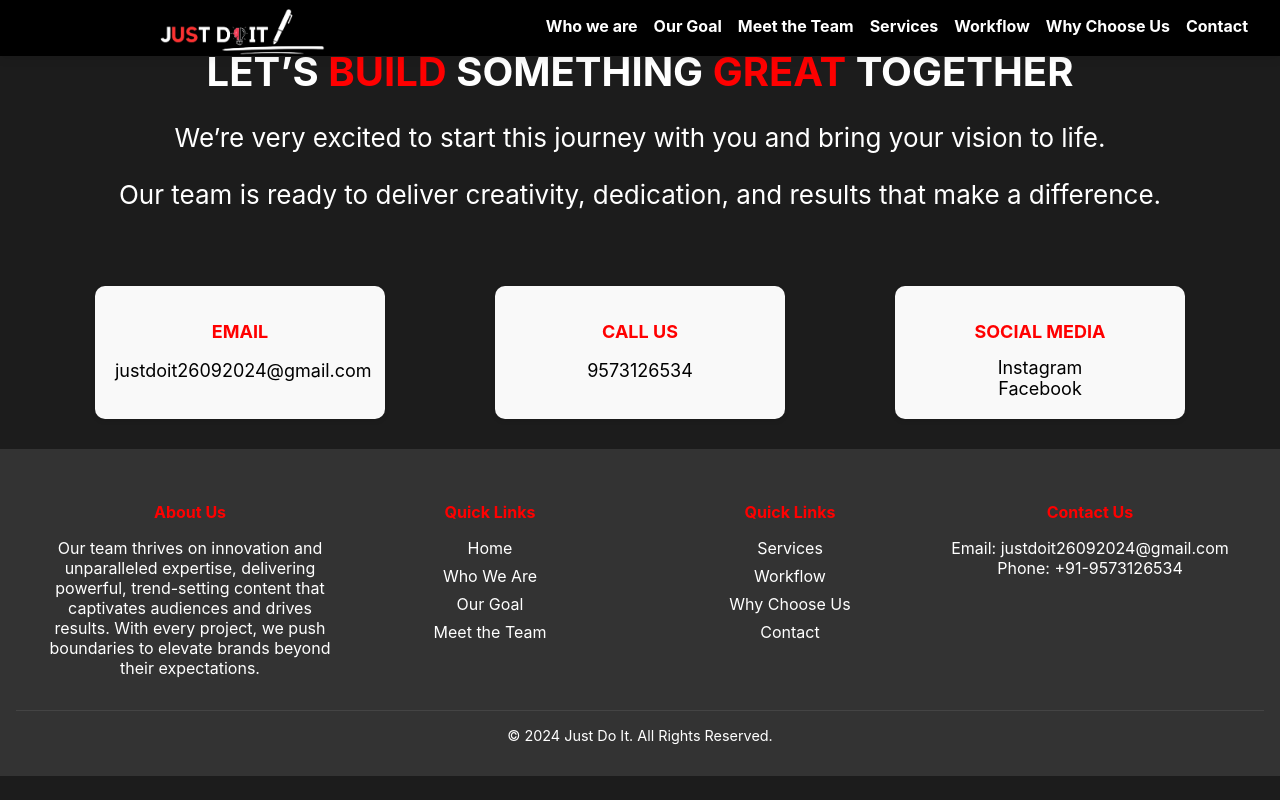
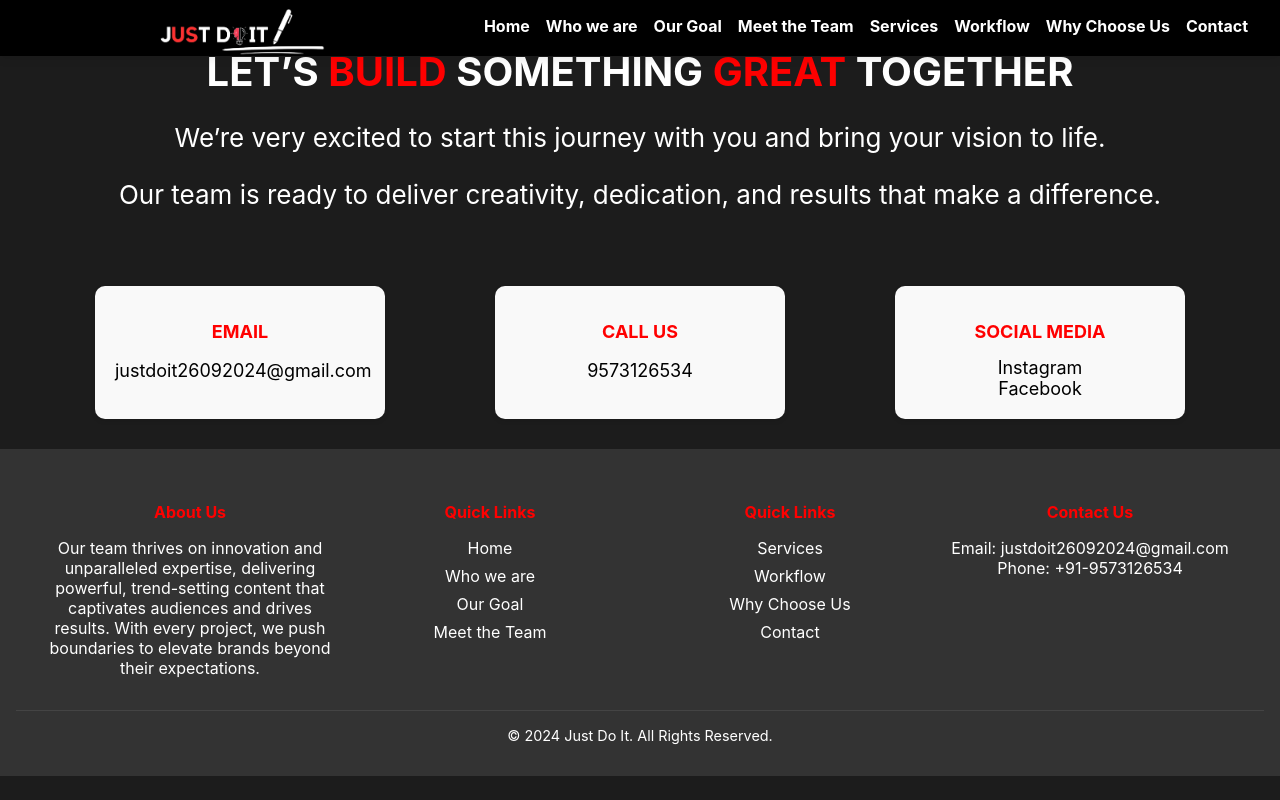
Before and after one commit to PiyushGogo/just-do-it, a React (Create React App) app in the folder just-do-it/: page /contact in a window 1280 px wide. Built offline with nearby package versions, Linux system fonts and the light colour scheme.

Commit message:
footer urls added

```diff
--- a/just-do-it/src/components/Footer/Footer.jsx
+++ b/just-do-it/src/components/Footer/Footer.jsx
@@ -1,6 +1,7 @@
 // Footer.js
 import React from "react";
 import "./Footer.css";
+import { Link } from "react-router-dom";
 
 const Footer = () => {
   return (
@@ -22,13 +23,19 @@ const Footer = () => {
               <a href="/">Home</a>
             </li>
             <li>
-              <a href="#who-we-are">Who We Are</a>
+              <Link to="/who-we-are">
+                <p>Who we are</p>
+              </Link>
             </li>
             <li>
-              <a href="#goal-section">Our Goal</a>
+              <Link to="/our-goal">
+                <p>Our Goal</p>
+              </Link>
             </li>
             <li>
-              <a href="#team-section">Meet the Team</a>
+              <Link to="/team">
+                <p>Meet the Team</p>
+              </Link>
             </li>
           </ul>
         </div>
@@ -36,16 +43,24 @@ const Footer = () => {
           <h4>Quick Links</h4>
           <ul>
             <li>
-              <a href="/">Services</a>
+              <Link to="/services">
+                <p>Services</p>
+              </Link>
             </li>
             <li>
-              <a href="#workflow-page">Workflow</a>
+              <Link to="/workflow">
+                <p> Workflow</p>
+              </Link>
             </li>
             <li>
-              <a href="#why-choose-us">Why Choose Us</a>
+              <Link to="/why-choose-us">
+                <p> Why Choose Us</p>
+              </Link>
             </li>
             <li>
-              <a href="#contact-us">Contact</a>
+              <Link to="/contact">
+                <p> Contact</p>
+              </Link>
             </li>
           </ul>
         </div>
--- a/just-do-it/src/components/Header/Header.jsx
+++ b/just-do-it/src/components/Header/Header.jsx
@@ -20,6 +20,11 @@ const Header = () => {
       </div>
       <nav className={isMenuOpen ? "nav-open" : ""}>
         <ul>
+          <li>
+            <Link to="/">
+              <p>Home</p>
+            </Link>
+          </li>
           <li>
             <Link to="/who-we-are">
               <p>Who we are</p>
```
